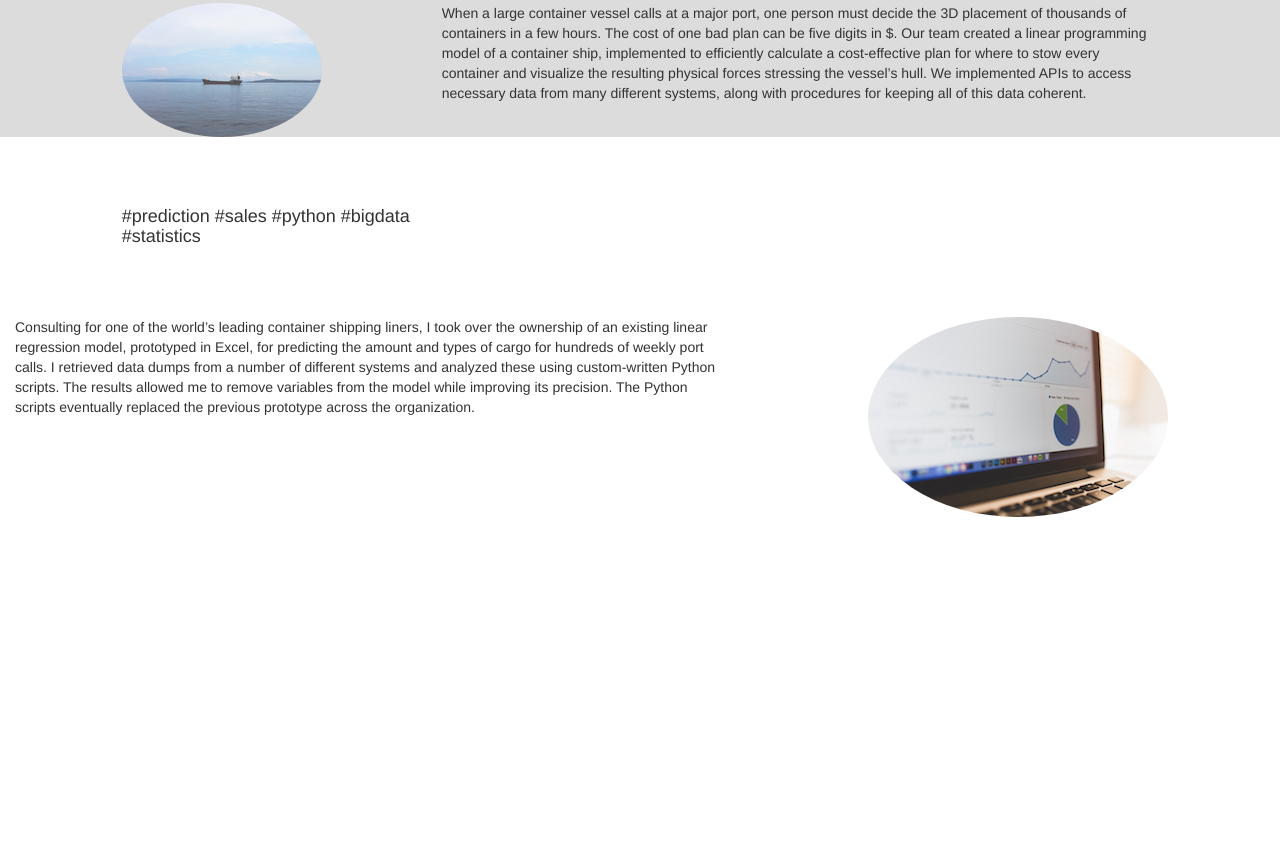
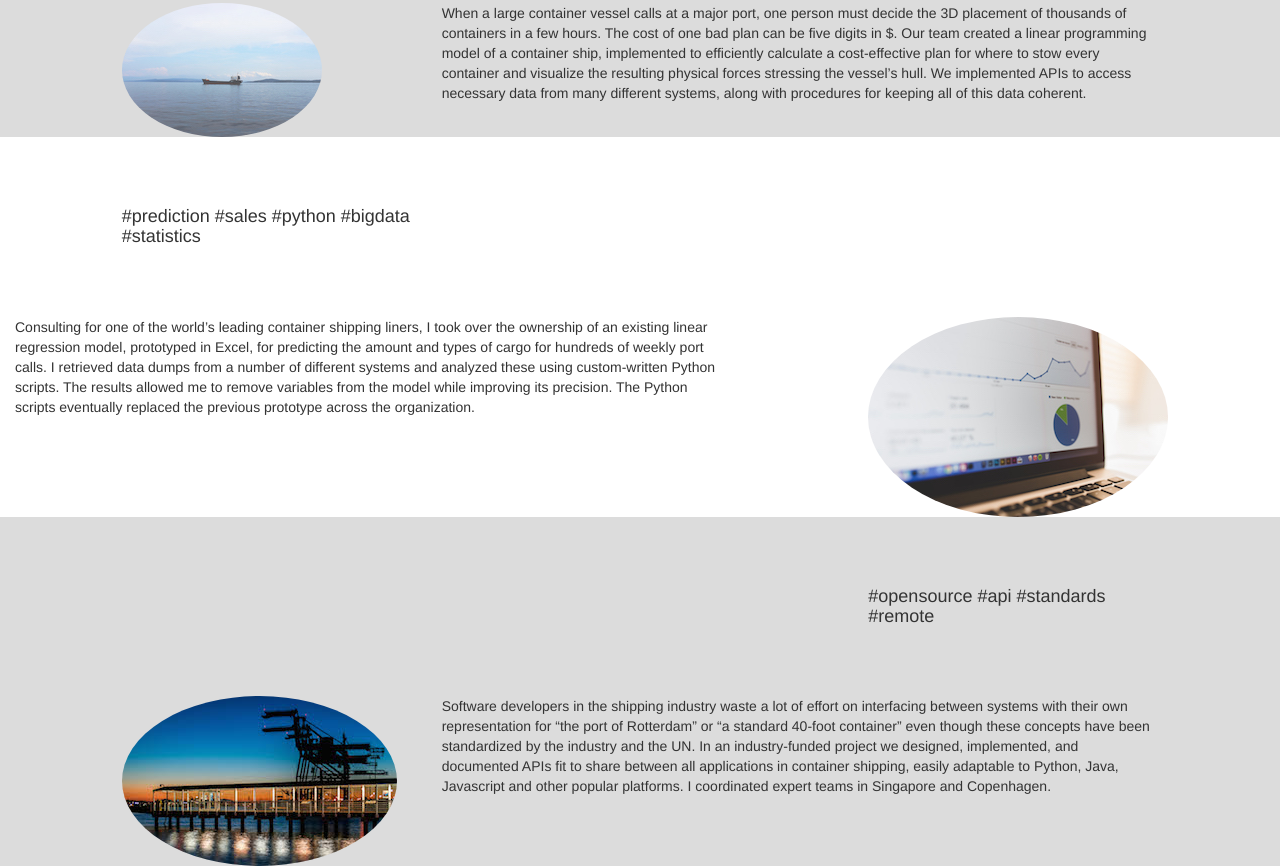
Before and after one commit to mr-niels-christensen/mayacs-www, a plain HTML site: page static/index.html in a window 1280 px wide. Shown: the part 1840-2706 px from the top of the page. Before the commit the page ends 2357 px from the top, so only its background shows below. Drawn offline with nearby package versions, Linux system fonts and the light colour scheme; a script that the page names is missing.

Commit message:
Added open standards project

```diff
--- a/static/index.html
+++ b/static/index.html
@@ -194,7 +194,7 @@
             #javascript #html #java #cloud #sql
           </h4>
         </div><!-- col -->
-      </div>
+      </div><!-- row -->
       <div class="row odd"><!-- Project -->
         <div class="col-md-1 col-md-offset-1">
           <img class="img-circle" src="vessel.jpg">
@@ -217,6 +217,22 @@
         </div><!-- col -->
         <div class="col-md-1 col-md-offset-1">
           <img class="img-circle" src="dataonscreen.jpg">
+        </div><!-- col -->
+      </div><!-- row -->
+
+      <div class="row odd"><!-- Project title -->
+        <div class="col-md-3 col-md-offset-8">
+          <h4>
+            #opensource #api #standards #remote
+          </h4>
+        </div><!-- col -->
+      </div><!-- row -->
+      <div class="row odd"><!-- Project -->
+        <div class="col-md-1 col-md-offset-1">
+          <img class="img-circle" src="cranes.jpg">
+        </div><!-- col -->
+        <div class="col-md-7 col-md-offset-2">
+          Software developers in the shipping industry waste a lot of effort on interfacing between systems with their own representation for “the port of Rotterdam” or “a standard 40-foot container” even though these concepts have been standardized by the industry and the UN. In an industry-funded project we designed, implemented, and documented APIs fit to share between all applications in container shipping, easily adaptable to Python, Java, Javascript and other popular platforms. I coordinated expert teams in Singapore and Copenhagen.
         </div><!-- col -->
       </div><!-- row -->
 
```
Also changed, not shown: notes.txt, static/cranes.jpg (added).
